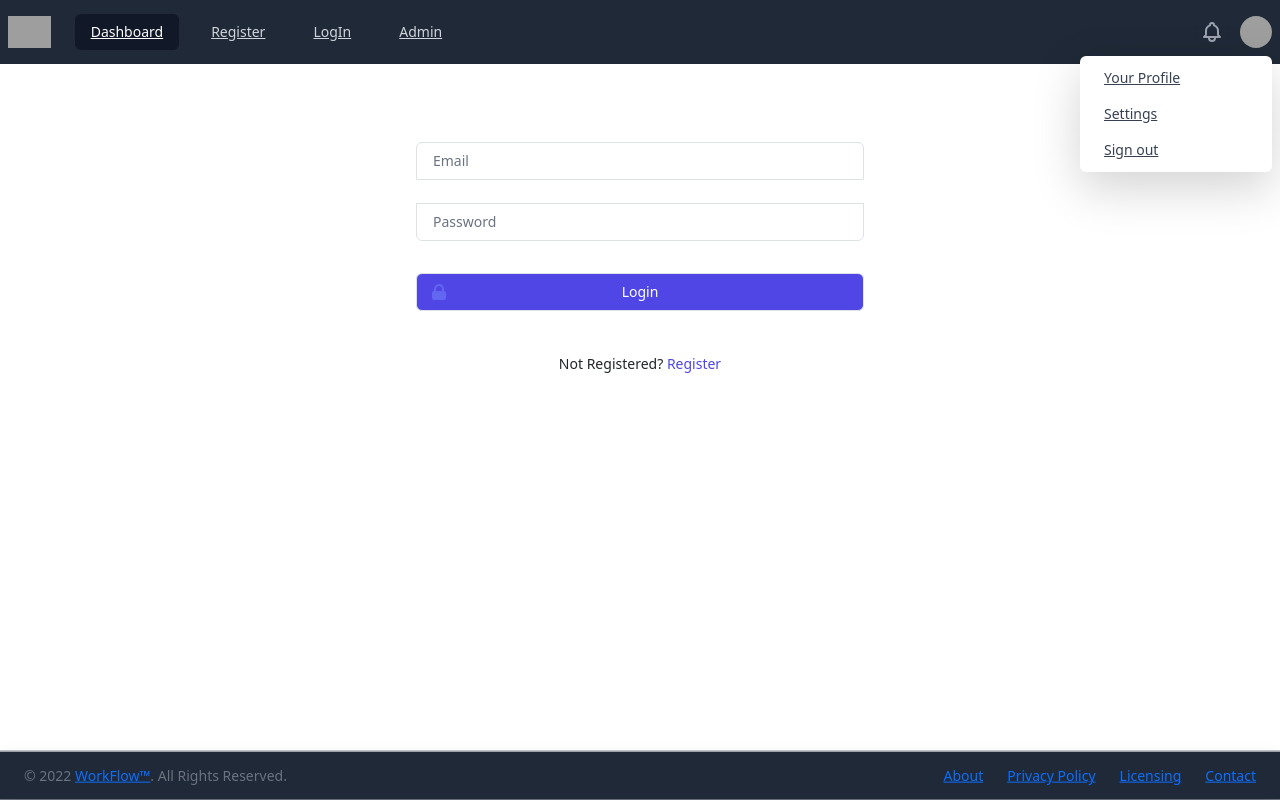
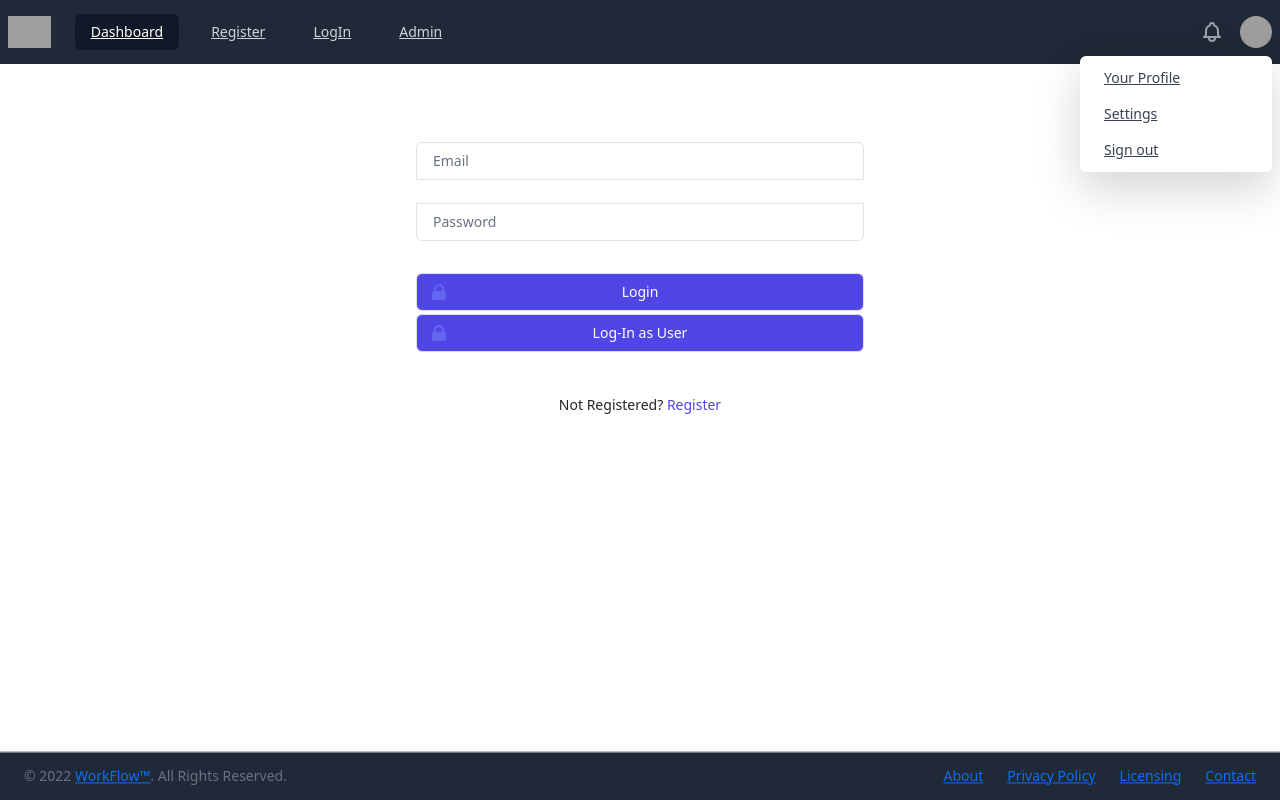
Before and after one commit to lamba-adi/project1, an Angular app: page /LogIn-Admin in a window 1280 px wide. Built offline with nearby package versions, Linux system fonts and the light colour scheme; grey boxes are pictures that could not be loaded.

Commit message:
Routing for login pages

```diff
--- a/src/app/components/admin-log-in/admin-log-in.component.html
+++ b/src/app/components/admin-log-in/admin-log-in.component.html
@@ -34,6 +34,16 @@
               Login
             </button>
             <br>
+            <button type="submit" class="group relative w-full flex justify-center py-2 px-4 border border-transparent text-sm font-medium rounded-md text-white bg-indigo-600 hover:bg-indigo-700 focus:outline-none focus:ring-2 focus:ring-offset-2 focus:ring-indigo-500" routerLink="/LogIn">
+                <span class="absolute left-0 inset-y-0 flex items-center pl-3">
+                  <!-- Heroicon name: solid/lock-closed -->
+                  <svg class="h-5 w-5 text-indigo-500 group-hover:text-indigo-400" xmlns="http://www.w3.org/2000/svg" viewBox="0 0 20 20" fill="currentColor" aria-hidden="true">
+                    <path fill-rule="evenodd" d="M5 9V7a5 5 0 0110 0v2a2 2 0 012 2v5a2 2 0 01-2 2H5a2 2 0 01-2-2v-5a2 2 0 012-2zm8-2v2H7V7a3 3 0 016 0z" clip-rule="evenodd" />
+                  </svg>
+                </span>
+                Log-In as User
+              </button>
+            <br>
             <div class="text-sm mt-3 flex flex-row">
               <p style="font-weight: 500;">Not Registered? </p>&nbsp;<a href="#" class="font-medium text-indigo-600 hover:text-indigo-500"> Register </a>
             </div>
--- a/src/app/components/user-log-in/user-log-in.component.html
+++ b/src/app/components/user-log-in/user-log-in.component.html
@@ -41,7 +41,7 @@
                 <path fill-rule="evenodd" d="M5 9V7a5 5 0 0110 0v2a2 2 0 012 2v5a2 2 0 01-2 2H5a2 2 0 01-2-2v-5a2 2 0 012-2zm8-2v2H7V7a3 3 0 016 0z" clip-rule="evenodd" />
               </svg>
             </span>
-            Sign up as admin
+            Log-In as Admin
           </button>
 
           <div class="text-sm mt-3 flex flex-row">
```
